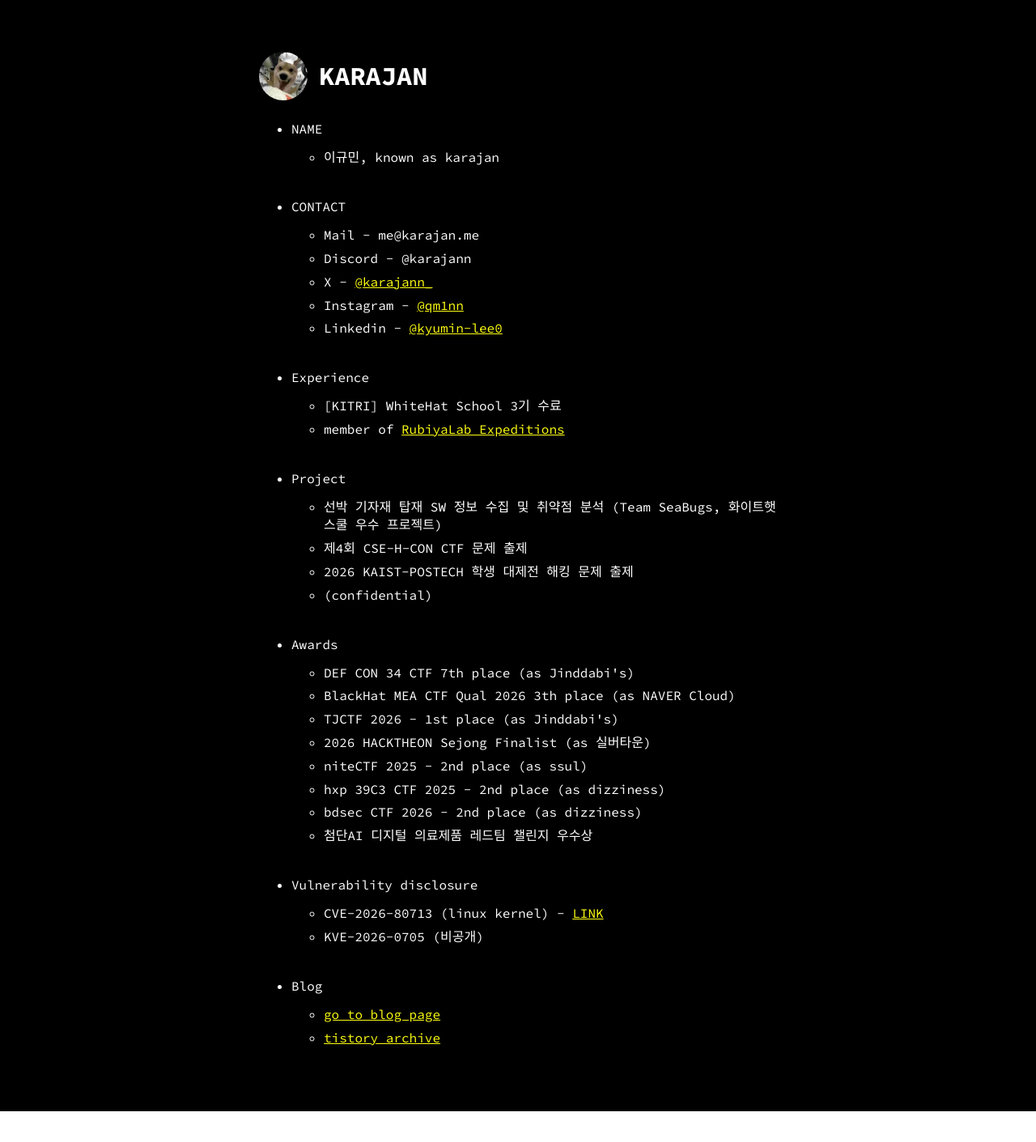
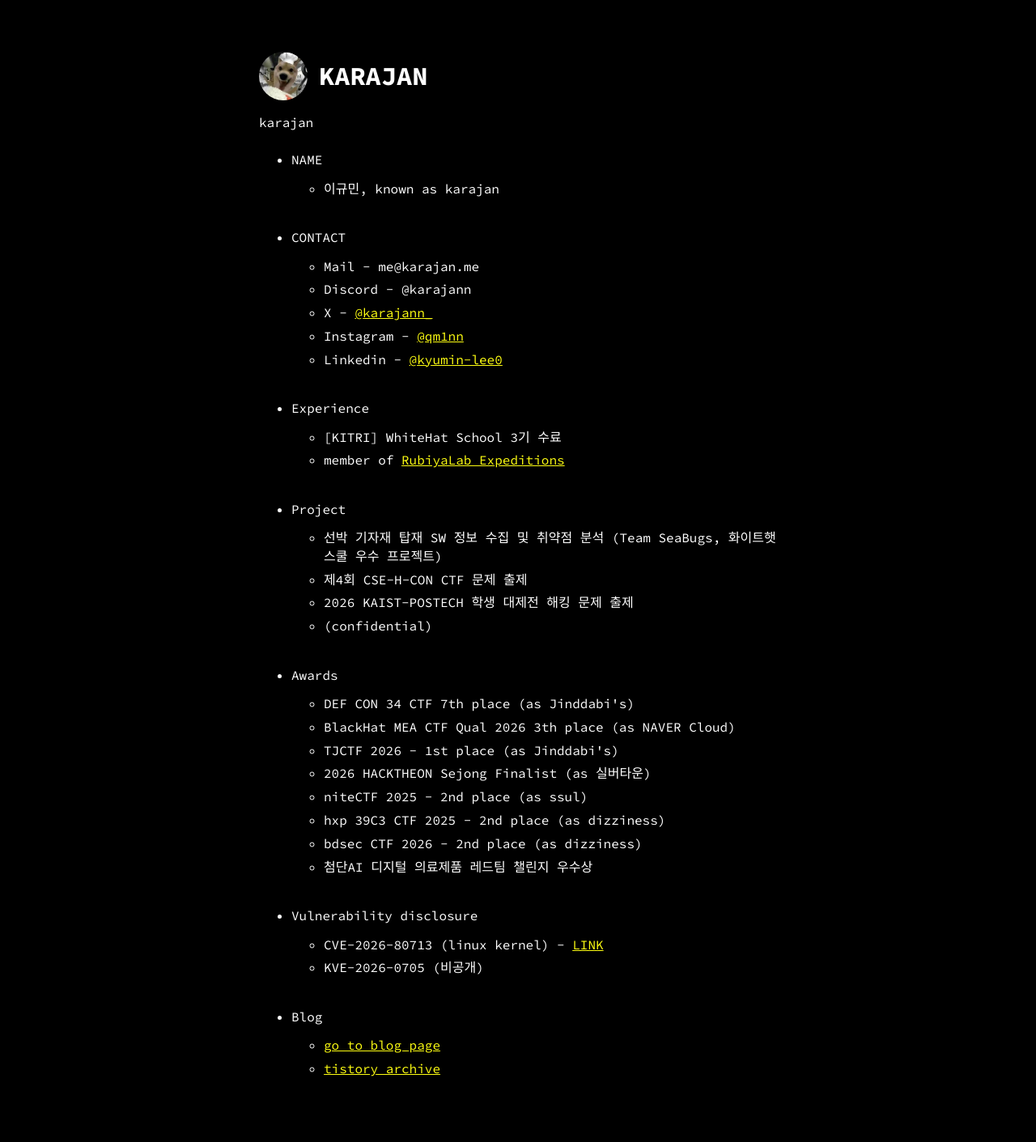
Before and after one commit to karajan0/karajan0.github.io, a Jekyll site: the page built from index.md, in a window 1280 px wide. Shown: the whole page at 81% size. Built offline with Jekyll 4.4.1, drawn with Linux system fonts in a browser that asks for light colours; some web fonts are replaced; before the commit the page ends 1373 px from its top, so only the background shows below that.

Commit message:
Show blog description on home page

```diff
--- a/_config.yml
+++ b/_config.yml
@@ -15,7 +15,7 @@ theme_config:
   appearance: "dark"
   back_home_text: "home"
   date_format: "%Y-%m-%d"
-  show_description: false
+  show_description: true
 
 plugins:
   - jekyll-feed
```
